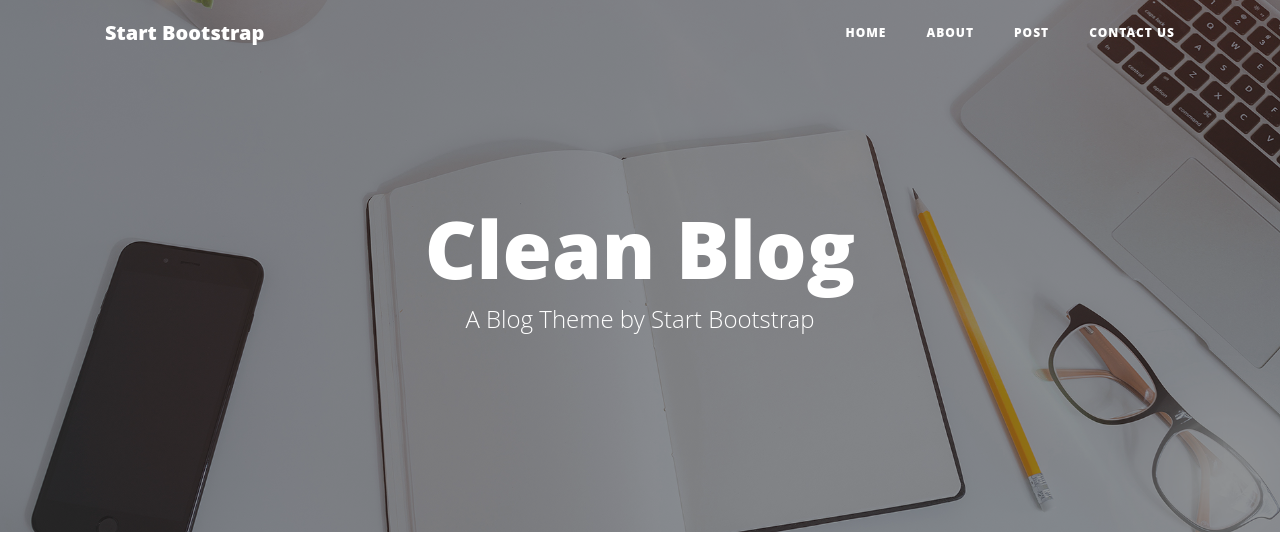
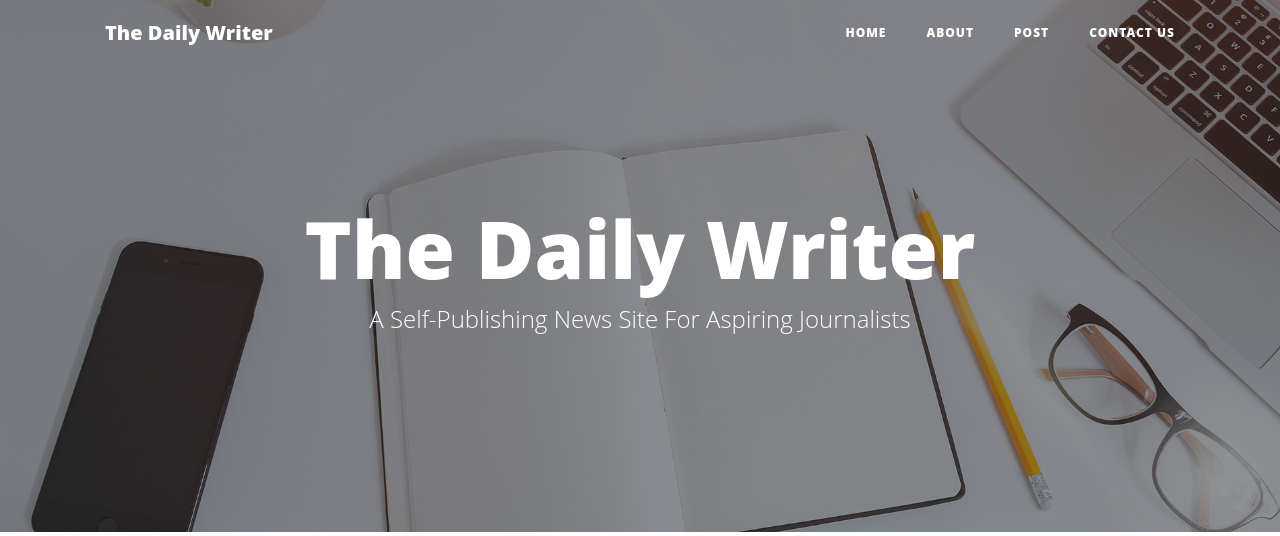
Before and after one commit to Vesss/Blog-Project, a Flask app: page / in a window 1280 px wide. Shown: the top 536 px of the page. Run offline with Flask 2, Linux system fonts and the light colour scheme; some libraries are stand-ins or nearby versions.

Commit message:
Start customising Bootstrap theme, remove default values.

```diff
--- a/templates/base.html
+++ b/templates/base.html
@@ -11,7 +11,7 @@
 <body>
     <nav class="navbar navbar-expand-lg navbar-light fixed-top" id="mainNav">
     <div class="container">
-      <a class="navbar-brand" href="index.html">Start Bootstrap</a>
+      <a class="navbar-brand" href="{{ url_for('index') }}">The Daily Writer</a>
       <button class="navbar-toggler navbar-toggler-right" type="button" data-toggle="collapse" data-target="#navbarResponsive" aria-controls="navbarResponsive" aria-expanded="false" aria-label="Toggle navigation">
         Menu
         <i class="fas fa-bars"></i>
@@ -42,8 +42,8 @@
       <div class="row">
         <div class="col-lg-8 col-md-10 mx-auto">
           <div class="site-heading">
-            <h1>Clean Blog</h1>
-            <span class="subheading">A Blog Theme by Start Bootstrap</span>
+            <h1>The Daily Writer</h1>
+            <span class="subheading">A Self-Publishing News Site For Aspiring Journalists</span>
           </div>
         </div>
       </div>
```
Also changed, not shown: .c9/metadata/environment/templates/base.html (+1 -1 lines), 2 other files.
